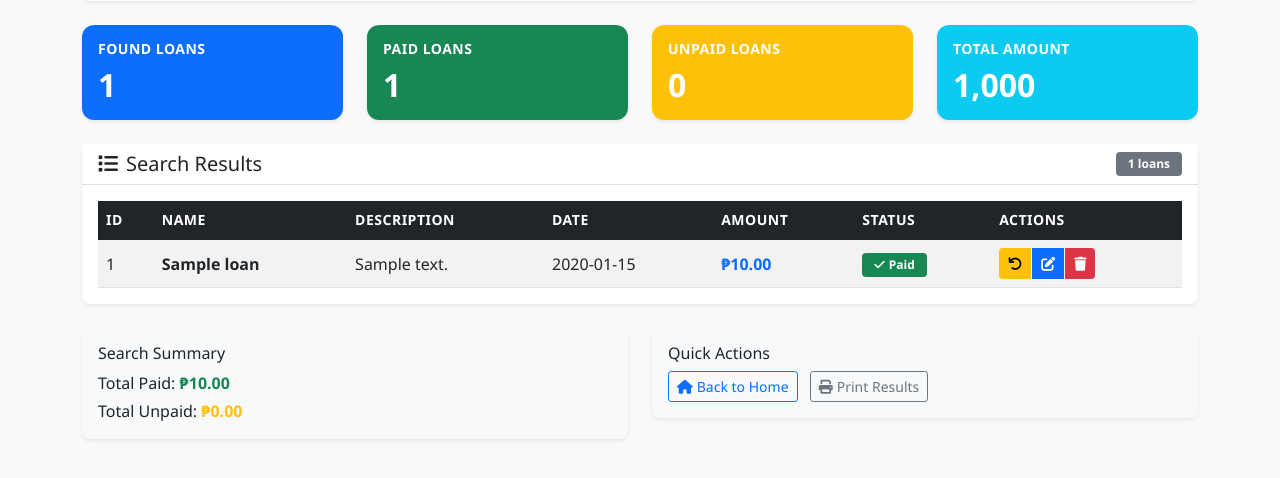
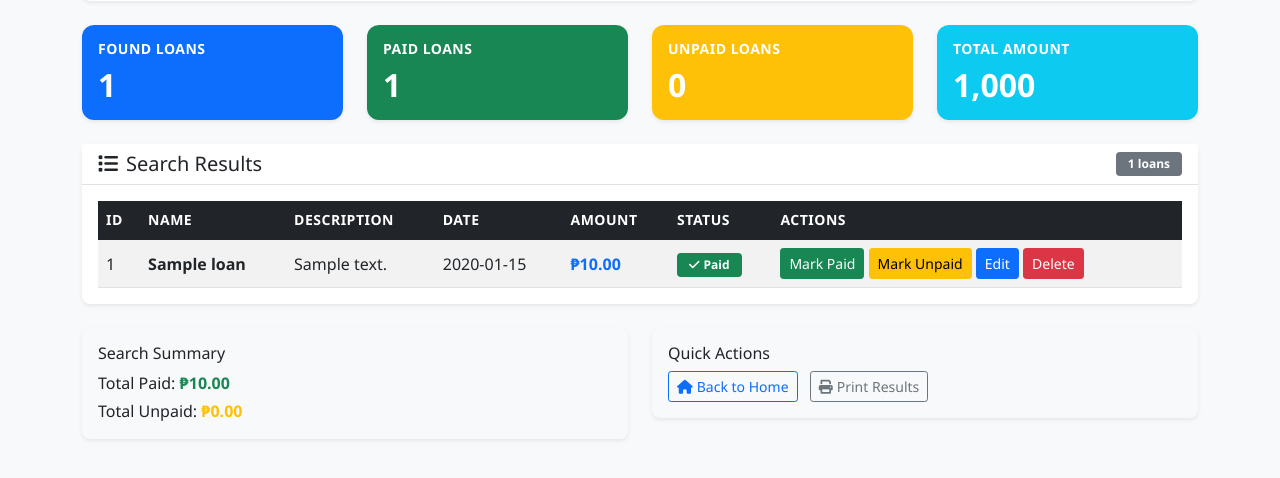
Before and after one commit to macJil/Loan-Billing-Website, a Flask app: page /search in a window 1280 px wide. Shown: the part 228-706 px from the top of the page. Run offline with Flask 3, Linux system fonts and the light colour scheme; tables that the repository leaves empty hold one stand-in row (values such as "Sample post"); some libraries are stand-ins or nearby versions.

Commit message:
Updated finals

```diff
--- a/templates/search.html
+++ b/templates/search.html
@@ -124,7 +124,7 @@
                 <span class="badge bg-secondary">{{ total_loans }} loans</span>
             </div>
             <div class="card-body">
-                {% if loans %}
+                {% if loans and loans|length > 0 %}
                 <div class="table-responsive">
                     <table class="table table-striped table-hover">
                         <thead class="table-dark">
@@ -142,9 +142,7 @@
                             {% for loan in loans %}
                             <tr>
                                 <td>{{ loan.id }}</td>
-                                <td>
-                                    <strong>{{ loan.name }}</strong>
-                                </td>
+                                <td><strong>{{ loan.name }}</strong></td>
                                 <td>
                                     {% if loan.description %}
                                         {{ loan.description[:50] }}{% if loan.description|length > 50 %}...{% endif %}
@@ -153,39 +151,19 @@
                                     {% endif %}
                                 </td>
                                 <td>{{ loan.date }}</td>
-                                <td>
-                                    <span class="fw-bold text-primary">₱{{ "%.2f"|format(loan.amount) }}</span>
-                                </td>
+                                <td><span class="fw-bold text-primary">₱{{ "%.2f"|format(loan.amount) }}</span></td>
                                 <td>
                                     {% if loan.status == 'Paid' %}
-                                        <span class="badge bg-success">
-                                            <i class="fas fa-check me-1"></i>Paid
-                                        </span>
+                                        <span class="badge bg-success"><i class="fas fa-check me-1"></i>Paid</span>
                                     {% else %}
-                                        <span class="badge bg-warning">
-                                            <i class="fas fa-clock me-1"></i>Unpaid
-                                        </span>
+                                        <span class="badge bg-warning"><i class="fas fa-clock me-1"></i>Unpaid</span>
                                     {% endif %}
                                 </td>
                                 <td>
-                                    <div class="btn-group" role="group">
-                                        {% if loan.status != "Paid" %}
-                                            <a href="/mark_paid/{{ loan.id }}" class="btn btn-sm btn-success" title="Mark as Paid">
-                                                <i class="fas fa-check"></i>
-                                            </a>
-                                        {% else %}
-                                            <a href="/mark_unpaid/{{ loan.id }}" class="btn btn-sm btn-warning" title="Mark as Unpaid">
-                                                <i class="fas fa-undo"></i>
-                                            </a>
-                                        {% endif %}
-                                        <a href="/edit/{{ loan.id }}" class="btn btn-sm btn-primary" title="Edit">
-                                            <i class="fas fa-edit"></i>
-                                        </a>
-                                        <a href="/delete/{{ loan.id }}" class="btn btn-sm btn-danger" title="Delete"
-                                           onclick="return confirm('Are you sure you want to delete this loan?')">
-                                            <i class="fas fa-trash"></i>
-                                        </a>
-                                    </div>
+                                    <a href="/mark_paid/{{ loan.id }}" class="btn btn-sm btn-success" title="Mark as Paid">Mark Paid</a>
+                                    <a href="/mark_unpaid/{{ loan.id }}" class="btn btn-sm btn-warning" title="Mark as Unpaid">Mark Unpaid</a>
+                                    <a href="/edit/{{ loan.id }}" class="btn btn-sm btn-primary" title="Edit">Edit</a>
+                                    <a href="/delete/{{ loan.id }}" class="btn btn-sm btn-danger" title="Delete" onclick="return confirm('Are you sure you want to delete this loan?')">Delete</a>
                                 </td>
                             </tr>
                             {% endfor %}
@@ -193,19 +171,8 @@
                     </table>
                 </div>
                 {% else %}
-                <div class="text-center py-5">
-                    <i class="fas fa-search fa-3x text-muted mb-3"></i>
+                <div class="alert alert-info text-center" role="alert">
                     <h5 class="text-muted">No loans found</h5>
-                    <p class="text-muted">
-                        {% if query or status_filter %}
-                            Try adjusting your search criteria.
-                        {% else %}
-                            No loans in the system yet.
-                        {% endif %}
-                    </p>
-                    <a href="/" class="btn btn-primary">
-                        <i class="fas fa-plus me-2"></i>Add New Loan
-                    </a>
                 </div>
                 {% endif %}
             </div>
```
